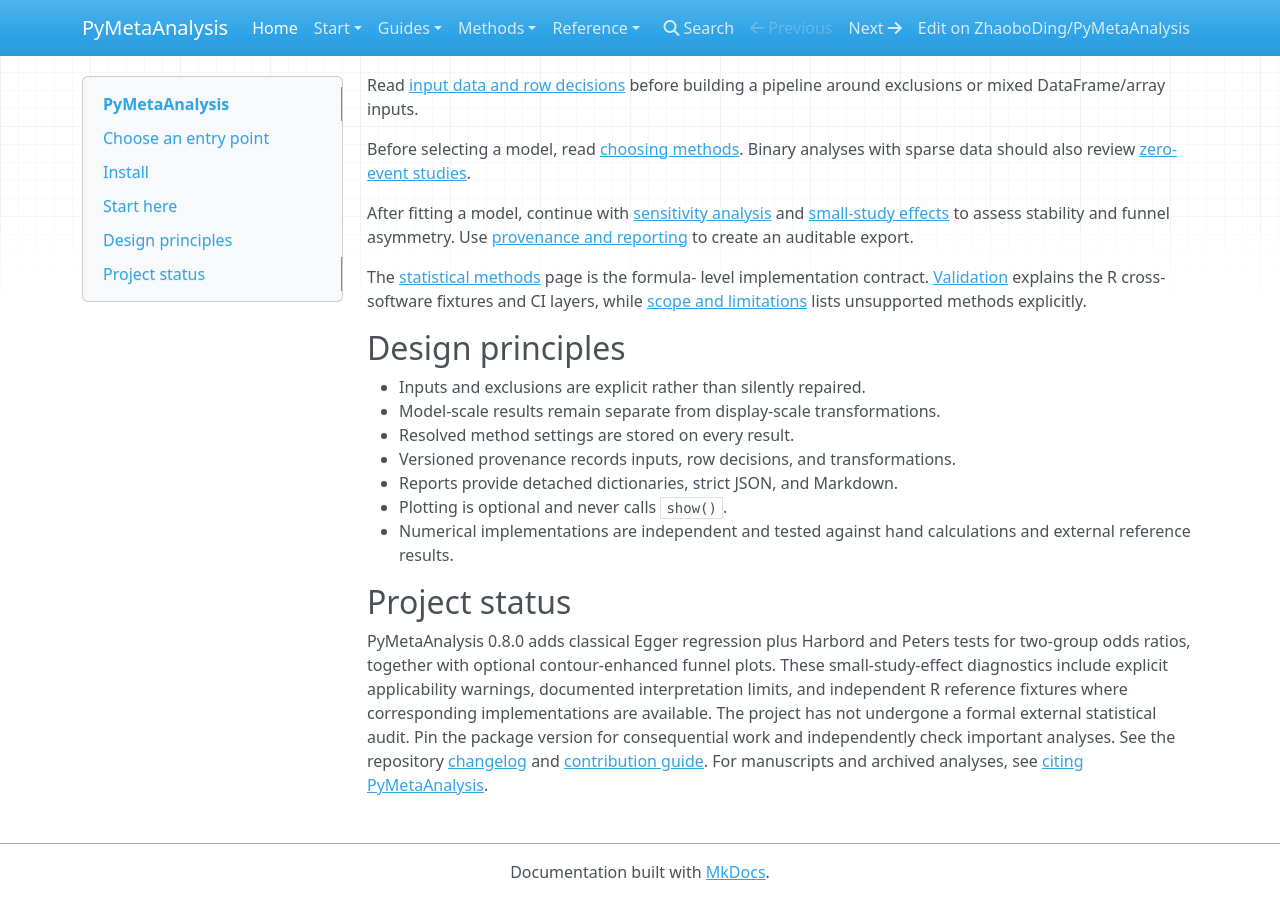
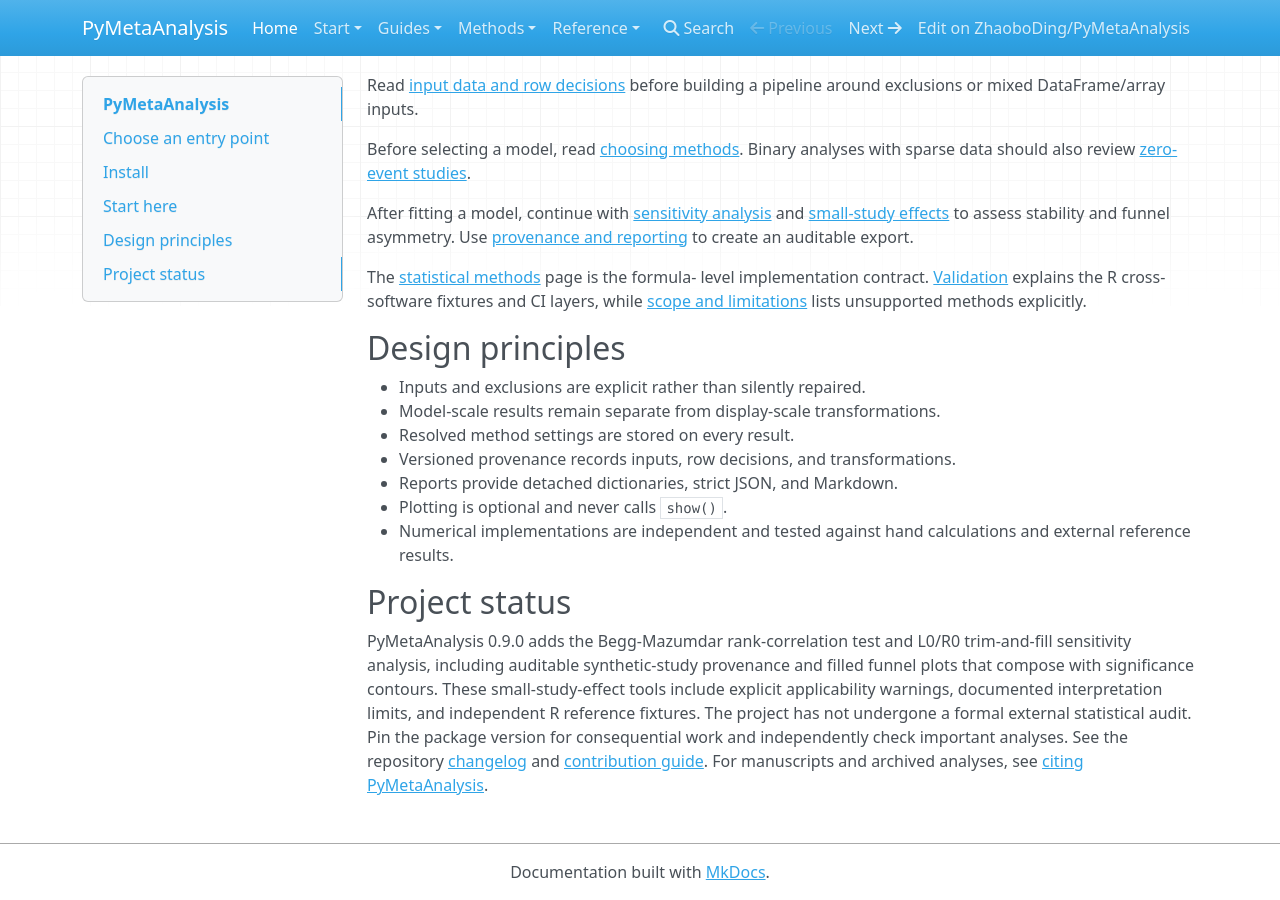
Before and after one commit to ZhaoboDing/PyMetaAnalysis, an MkDocs documentation site: the page built from docs/index.md, in a window 1280 px wide and 900 px high, scrolled down 1259 px. Built offline with MkDocs 1.6.1, drawn with Linux system fonts in a browser that asks for light colours; nearby versions of some CDN libraries.

```diff
--- a/docs/index.md
+++ b/docs/index.md
@@ -87,12 +87,12 @@ lists unsupported methods explicitly.
 
 ## Project status
 
-PyMetaAnalysis 0.8.0 adds classical Egger regression plus Harbord and Peters
-tests for two-group odds ratios, together with optional contour-enhanced funnel
-plots. These small-study-effect diagnostics include explicit applicability
-warnings, documented interpretation limits, and independent R reference
-fixtures where corresponding implementations are available. The project has
-not undergone a formal external statistical audit. Pin the package version
+PyMetaAnalysis 0.9.0 adds the Begg-Mazumdar rank-correlation test and L0/R0
+trim-and-fill sensitivity analysis, including auditable synthetic-study
+provenance and filled funnel plots that compose with significance contours.
+These small-study-effect tools include explicit applicability warnings,
+documented interpretation limits, and independent R reference fixtures. The
+project has not undergone a formal external statistical audit. Pin the package version
 for consequential work and independently check important analyses. See the
 repository
 [changelog](https://github.com/ZhaoboDing/PyMetaAnalysis/blob/main/CHANGELOG.md)
--- a/src/meta_analyze/_version.py
+++ b/src/meta_analyze/_version.py
@@ -1,3 +1,3 @@
 """Single source of truth for the package version."""
 
-__version__ = "0.8.0"
+__version__ = "0.9.0"
```
Also changed, not shown: CHANGELOG.md (+2 -0 lines), docs/limitations.md (+1 -1 lines), 3 other files.
